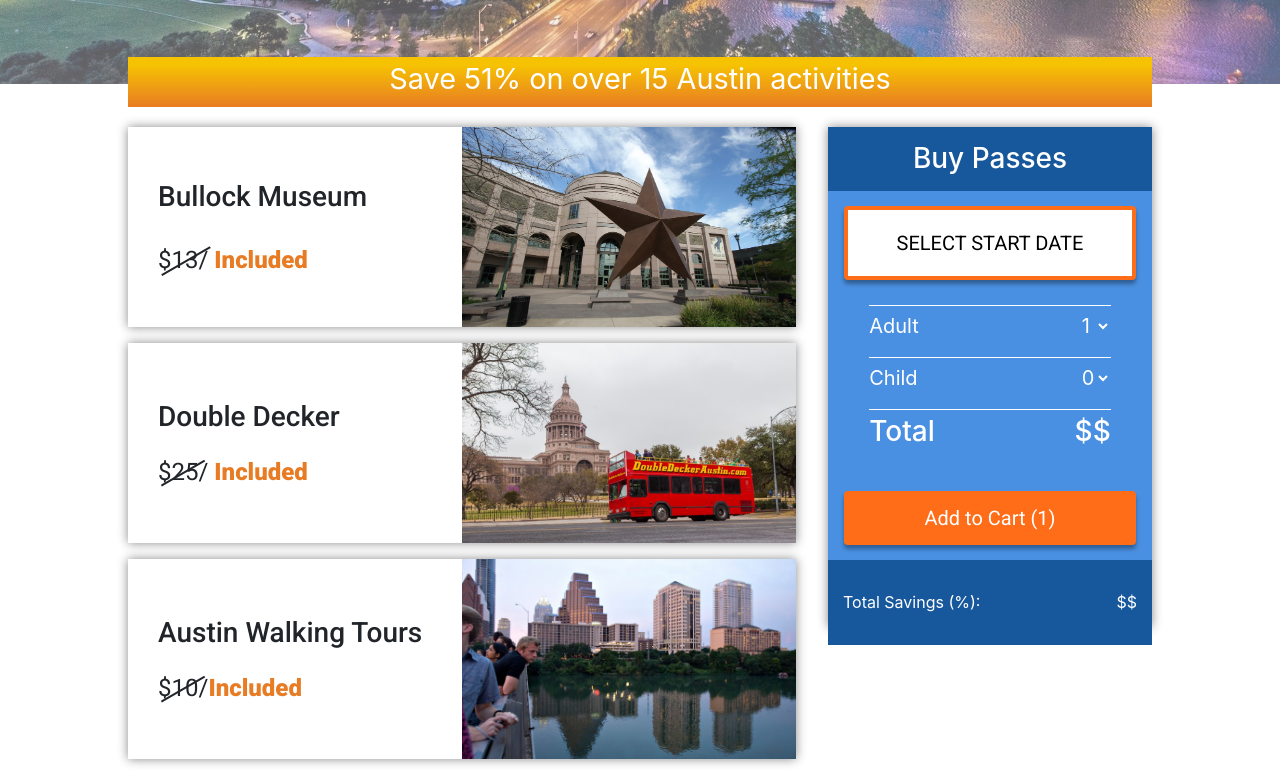
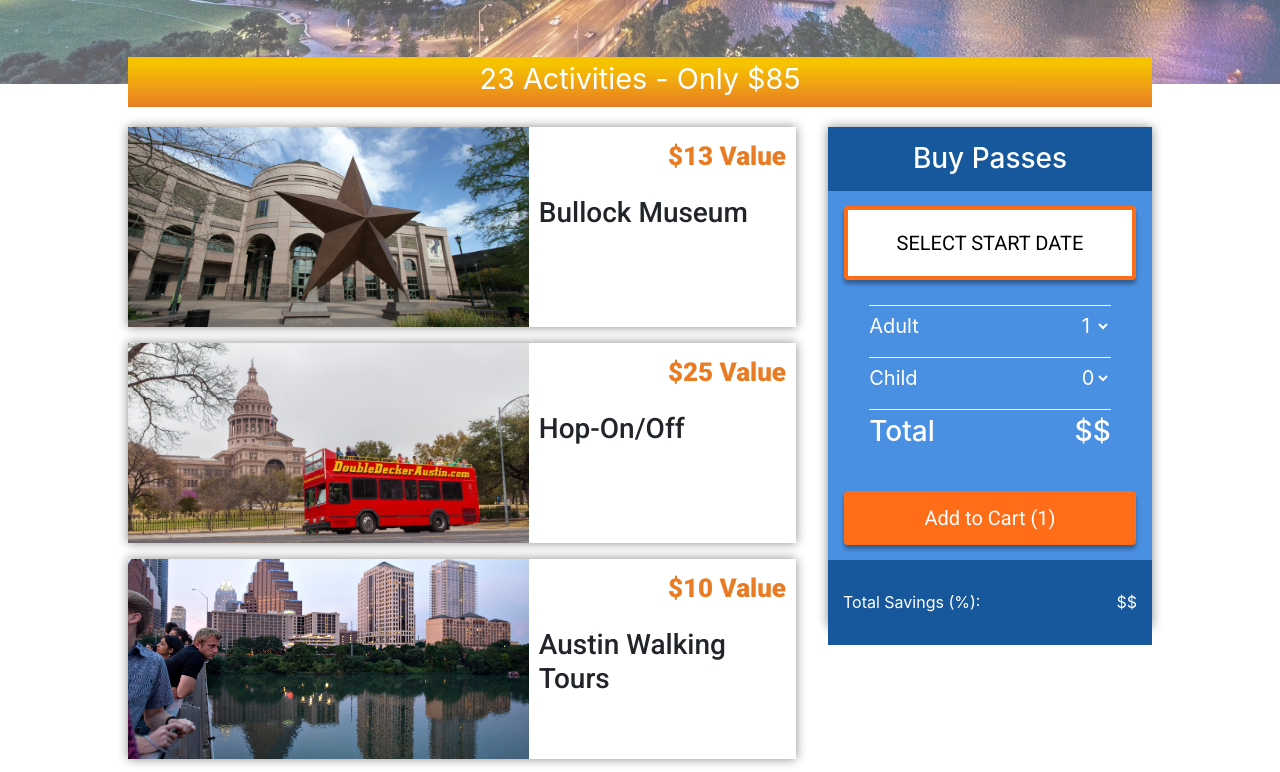
Before and after one commit to abrouillard/ATXPass, a plain HTML site: page index.html in a window 1280 px wide. Shown: the part 460-1232 px from the top of the page. Drawn offline with nearby package versions, Linux system fonts and the light colour scheme.

Commit message:
Supplier Card updates

```diff
--- a/index.html
+++ b/index.html
@@ -21,38 +21,49 @@
 <!--- page content -->
 <div class="supplier-rectangle">
 	<div class="marketing-banner">
-		<p class="marketing-text">Save 51% on over 15 Austin activities</p>
+		<p class="marketing-text">23 Activities - Only $85</p>
 	</div>
 	<div class="suppers">
 		<div class="supleft">
 			<div class="supplier-card-one">
-				<div class="textstuff">
-					<h3> Bullock Museum </h3>
-					<p> <span class="strikethrough"> $13/ </span> <strong class="orginc">Included</strong> </p>
-				</div>
 				<div class="supplier-image-one">
 
 				</div>
+				<div class="textstuff">
+					<div>
+						<p> <strong class="orginc">$13 Value</strong> </p>
+					</div>
+					<div>
+						<h3> Bullock Museum </h3>
+					</div>
+				</div>
 			</div>
-
 			<div class="supplier-card-two">
-				<div class="textstuff">
-					<h3> Double Decker </h4>
-						<p> <span class="strikethrough">$25/</span> <strong class="orginc">Included</strong> </p>
-				</div>
 				<div class="supplier-image-two">
 
 				</div>
+				<div class="textstuff">
+					<div>
+						<p> <strong class="orginc">$25 Value</strong> </p>
+					</div>
+					<div>
+						<h3> Hop-On/Off </h3>
+					</div>
+				</div>
 			</div>
+			<div class="supplier-card-three">
+				<div class="supplier-image-three">
 
-			<div class="supplier-card-three">
+				</div>
 				<div class="textstuff">
-					<h3> Austin Walking Tours </h4>
-						<p> <span class="strikethrough">$10/</span><strong class="orginc">Included</strong> </p>
+					<div>
+						<p> <strong class="orginc">$10 Value</strong> </p>
+					</div>
+					<div>
+						<h3> Austin Walking Tours </h3>
+					</div>
 				</div>
-				<div class="supplier-image-three"></div>
 			</div>
-
 			<div class="row">
 				<div class="col-md-12 col-md-10 ">
 					<div class="cover-container">
--- a/style.css
+++ b/style.css
@@ -89,6 +89,11 @@
     transform:rotate(-30deg);
   }
 
+.textstuff {
+    width: 40%;
+    padding: 10px;
+}
+
 .supplier-card-one {
     height: 25vh;
     background-color: white;
@@ -104,24 +109,22 @@
     background-position-y: 50%;
     background-image: url(images/Bullock\ 1.jpg);
     height: 100%;
-    width: 50%;
+    width: 60%;
     background-repeat: no-repeat;
 }
 
-.textstuff {
-    margin: auto 0;
-}
-
 .supplier-card-one h3 {
-	padding: 30px 30px 10px 30px;
+    padding: 20px 0px 20px 0px;
+    text-align: left;
 }
 
 .supplier-card-one p {
-	padding: 10px 30px 10px 30px;
+    text-align: right;
+    margin: 0;
 }
 
 .orginc {
-	color: #E87C24;
+    color: #E87C24;
 }
 
 .supplier-card-two {
@@ -139,17 +142,18 @@
     background-position-y: 60%;
     background-image: url(images/DoubleDecker\ copy.jpg);
     height: 100%;
-    width: 50%;
+    width: 60%;
     background-repeat: no-repeat;
 }
 
 .supplier-card-two h3 {
-	padding: 30px 30px 10px 30px;
-	margin: auto;
+	padding: 20px 0px 20px 0px;
+	text-align: left;
 }
 
 .supplier-card-two p {
-	padding: 10px 30px 10px 30px;
+    text-align: right;
+    margin: 0;
 }
 
 
@@ -168,17 +172,18 @@
     background-position-y: 60%;
     background-image: url(images/acvb2.jpg);
     height: 100%;
-    width: 50%;
+    width: 60%;
     background-repeat: no-repeat;
 }
 
 .supplier-card-three h3 {
-	padding: 30px 30px 10px 30px;
-	margin: auto;
+	padding: 20px 0px 20px 0px;
+	text-align: left;
 }
 
 .supplier-card-three p {
-	padding: 10px 30px 10px 30px;
+    text-align: right;
+    margin: 0;
 }
 
 .suppers {
@@ -197,7 +202,7 @@
 }
 
 .supleft p {
-	font-size: 24px;
+	font-size: 26px;
 }
 
 .supright {
@@ -496,4 +501,5 @@
 .faq-answer {
     font-size: 16px !important;
     color: black;
+    line-height: 115%
 }
```
